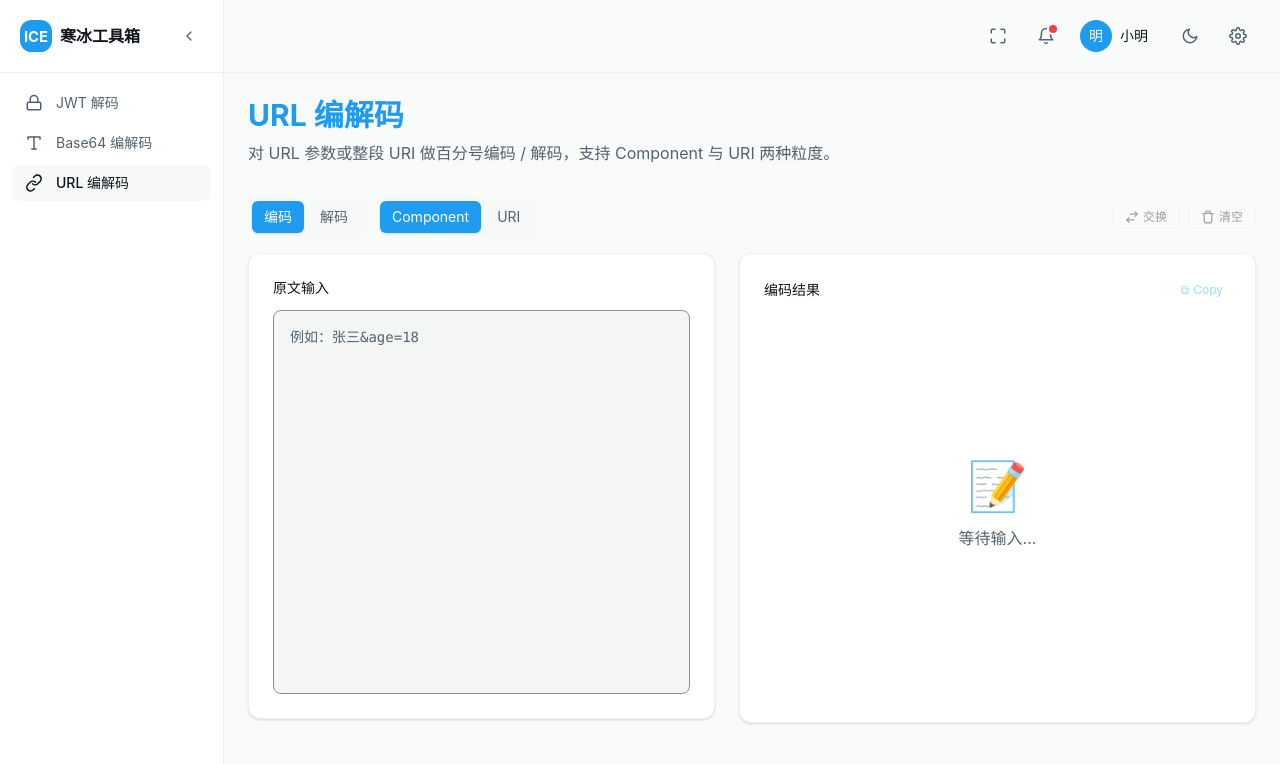
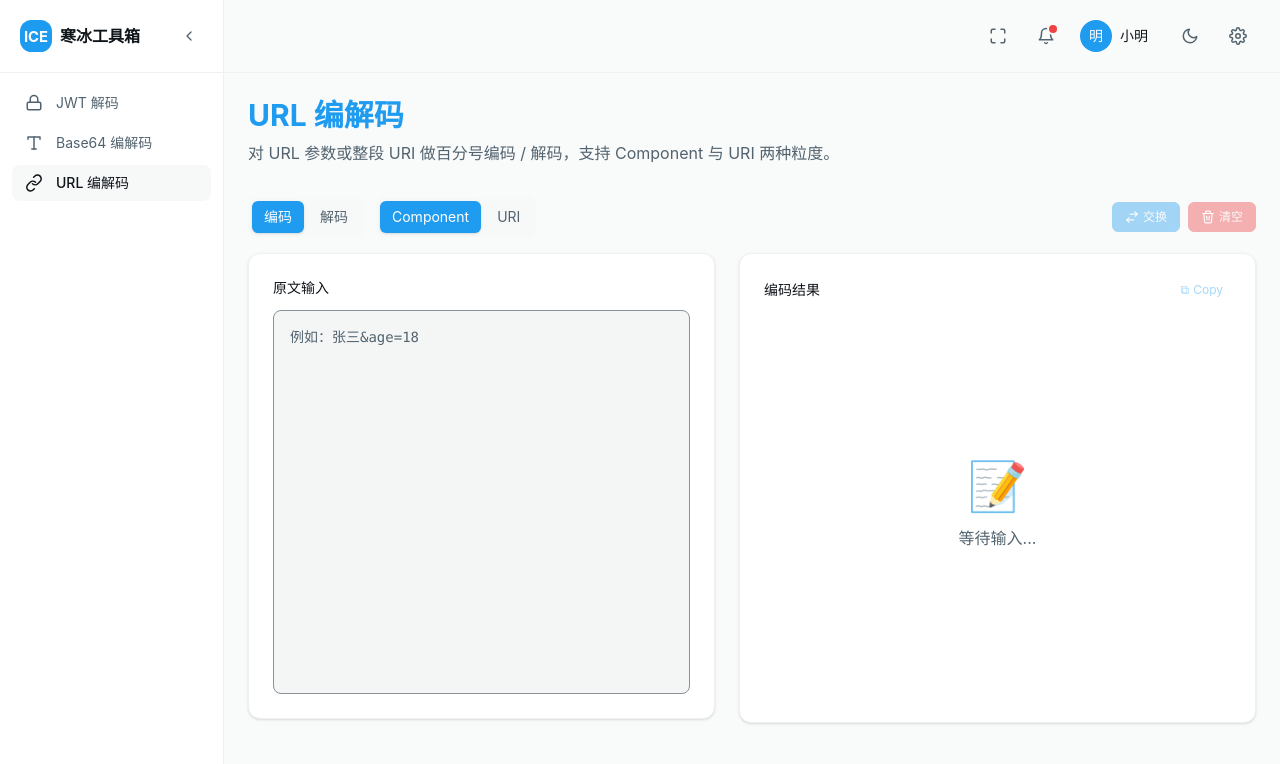
Before and after one commit to icetech233/icetool, a React (Vite) app: page /url in a window 1280 px wide. Shown: the top 764 px of the page. Built offline with nearby package versions, Linux system fonts and the light colour scheme.

Commit message:
feat(ui): 优化交换和清空按钮样式与交互
为交换与清空按钮引入专属色彩体系，支持明暗模式切换，并增强交互反馈与无障碍访问。交换按钮增加悬停旋转动效，清空按钮完善图标细节。

```diff
--- a/src/components/CodecView.tsx
+++ b/src/components/CodecView.tsx
@@ -163,10 +163,11 @@ export default function CodecView<V extends string = string>({
             type="button"
             onClick={swap}
             disabled={!output}
-            className="inline-flex items-center gap-1 rounded-md border border-border px-3 py-1.5 text-xs text-foreground transition-colors hover:bg-muted disabled:opacity-40 disabled:hover:bg-transparent"
+            aria-label="交换：把输出灌回输入并切换方向"
+            className="group inline-flex items-center gap-1 rounded-md px-3 py-1.5 text-xs font-medium text-swap-fg bg-swap border border-swap transition-colors hover:bg-swap-hover active:bg-swap-active focus-visible:outline-none focus-visible:ring-2 focus-visible:ring-swap/60 disabled:opacity-40 disabled:hover:bg-swap disabled:active:bg-swap"
             title="把输出灌回输入并切换方向"
           >
-            <svg width="14" height="14" viewBox="0 0 24 24" fill="none" stroke="currentColor" strokeWidth="2" strokeLinecap="round" strokeLinejoin="round">
+            <svg width="14" height="14" viewBox="0 0 24 24" fill="none" stroke="currentColor" strokeWidth="2" strokeLinecap="round" strokeLinejoin="round" className="transition-transform duration-200 group-hover:rotate-180">
               <path d="m17 3 4 4-4 4" />
               <path d="M21 7H9" />
               <path d="m7 21-4-4 4-4" />
@@ -178,13 +179,16 @@ export default function CodecView<V extends string = string>({
             type="button"
             onClick={() => setInput('')}
             disabled={!input}
-            className="inline-flex items-center gap-1 rounded-md border border-border px-3 py-1.5 text-xs text-foreground transition-colors hover:bg-muted disabled:opacity-40 disabled:hover:bg-transparent"
+            aria-label="清空输入"
+            className="inline-flex items-center gap-1 rounded-md px-3 py-1.5 text-xs font-medium text-clear-fg bg-clear border border-clear transition-colors hover:bg-clear-hover active:bg-clear-active focus-visible:outline-none focus-visible:ring-2 focus-visible:ring-clear/60 disabled:opacity-40 disabled:hover:bg-clear disabled:active:bg-clear"
             title="清空输入"
           >
             <svg width="14" height="14" viewBox="0 0 24 24" fill="none" stroke="currentColor" strokeWidth="2" strokeLinecap="round" strokeLinejoin="round">
               <path d="M3 6h18" />
               <path d="M8 6V4a2 2 0 0 1 2-2h4a2 2 0 0 1 2 2v2" />
               <path d="m19 6-1 14a2 2 0 0 1-2 2H8a2 2 0 0 1-2-2L5 6" />
+              <path d="M10 11v6" />
+              <path d="M14 11v6" />
             </svg>
             <span>清空</span>
           </button>
--- a/src/entry.css
+++ b/src/entry.css
@@ -38,6 +38,16 @@
   --color-input: hsl(var(--input) / 100%);
   --color-ring: hsl(var(--ring) / 100%);
 
+  /* 交换 / 清空按钮专属色彩（自动随 .dark 切换） */
+  --color-swap: hsl(var(--swap-color) / 100%);
+  --color-swap-hover: hsl(var(--swap-hover) / 100%);
+  --color-swap-active: hsl(var(--swap-active) / 100%);
+  --color-swap-fg: hsl(var(--swap-fg) / 100%);
+  --color-clear: hsl(var(--clear-color) / 100%);
+  --color-clear-hover: hsl(var(--clear-hover) / 100%);
+  --color-clear-active: hsl(var(--clear-active) / 100%);
+  --color-clear-fg: hsl(var(--clear-fg) / 100%);
+
   --radius-lg: var(--radius);
   --radius-md: calc(var(--radius) - 2px);
   --radius-sm: calc(var(--radius) - 4px);
--- a/src/global.css
+++ b/src/global.css
@@ -21,6 +21,24 @@
   --input: 192 5% 96%;
   --ring: 204 87% 53%;
   --radius: 0.5rem;
+
+  /*
+   * 工具条「交换 / 清空」按钮专属色彩 token（明/暗两套，由 .dark 覆写）。
+   * 每个按钮给出：主色(--*-color)、悬停(--*-hover)、点击/按下(--*-active)。
+   * 文本色 --*--fg 用于保证与各自底色在两种模式下均 >= 4.5:1 对比度。
+   */
+
+  /* 交换按钮：双向箭头，采用推特蓝主色系 */
+  --swap-color: 204 87% 53%;          /* 推特蓝 #1d9bf0 */
+  --swap-hover: 204 90% 46%;          /* 悬停加深 */
+  --swap-active: 204 92% 40%;         /* 按下更深 */
+  --swap-fg: 0 0% 100%;               /* 白字，对蓝底 4.54:1 */
+
+  /* 清空按钮：清除/垃圾桶图标，采用红/破坏性色系 */
+  --clear-color: 0 84% 60%;           /* 红色 #f4212e 系 */
+  --clear-hover: 0 86% 54%;           /* 悬停加深 */
+  --clear-active: 0 88% 48%;          /* 按下更深 */
+  --clear-fg: 0 0% 100%;              /* 白字，对红底 4.52:1 */
 
   /* JWT 高亮颜色 */
   --jwt-header: 35 92% 50%;      /* 琥珀色 - Header */
@@ -66,6 +84,20 @@
   --border-strong: 208 14% 41%;    /* 对 card 3.06:1、对 background 3.29:1 */
   --input: 210 20% 13%;            /* 输入框底色 */
   --ring: 204 88% 60%;
+
+  /*
+   * 工具条「交换 / 清空」按钮暗色 token。
+   * 暗底上主色整体提亮以满足对比度（>= 4.5:1 对 card 背景）。
+   */
+  --swap-color: 204 88% 60%;          /* 提亮蓝，对 card 7.31:1 */
+  --swap-hover: 204 90% 67%;          /* 悬停更亮 */
+  --swap-active: 199 90% 50%;         /* 按下略降饱和转深 */
+  --swap-fg: 210 25% 8%;              /* 深字，对亮蓝底 4.6:1 */
+
+  --clear-color: 0 82% 66%;           /* 提亮红，对 card 5.37:1 */
+  --clear-hover: 0 84% 72%;           /* 悬停更亮 */
+  --clear-active: 0 80% 58%;          /* 按下转深 */
+  --clear-fg: 210 25% 8%;             /* 深字，对亮红底 4.5:1 */
 
   /* JWT 高亮颜色（暗底提亮，均 >= 4.5:1） */
   --jwt-header: 35 95% 62%;        /* 琥珀 */
```
